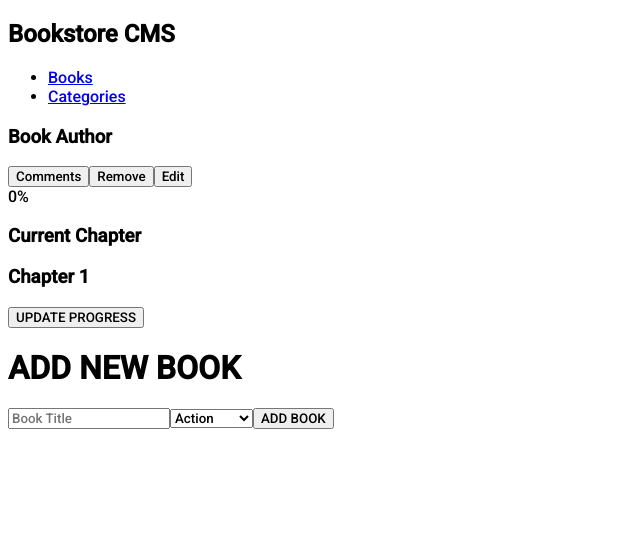
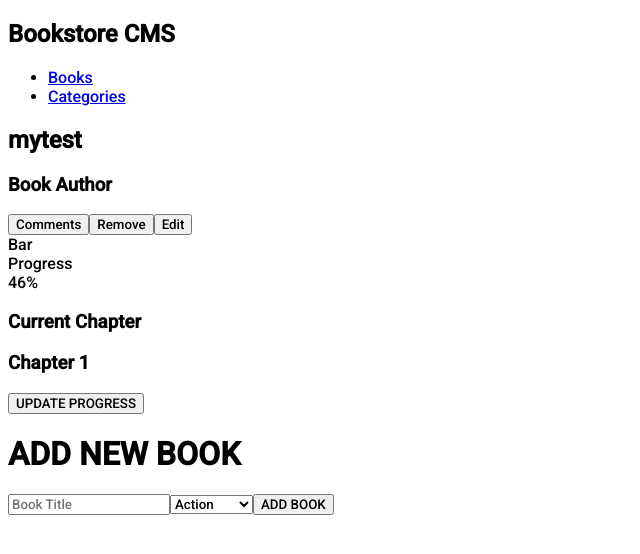
Before and after one commit to dgsierra/Bookstore-React-Redux, a React (Create React App) app: page / in a window 1280 px wide. Shown: the top 554 px of the page, without its empty margins (0-640 px from the left). Built offline with nearby package versions, Linux system fonts and the light colour scheme.

Commit message:
Add maping for books in BookList

```diff
--- a/src/components/Books.js
+++ b/src/components/Books.js
@@ -1,13 +1,32 @@
-import React from 'react';
+import React, { useState, useEffect } from 'react';
 import { useSelector } from 'react-redux';
-import BookForm from './BooksForm';
 
 export default function BooksList() {
   const { bookName, gender } = useSelector((state) => state.books);
+  const [stateBooks, addBook] = useState([]);
+  const bookProgress = Math.floor(Math.random() * 100);
+  const newBook = [...stateBooks, {
+    gender,
+    author: '',
+    bookName,
+    currentChapter: '1',
+    chapterName: '',
+    progress: bookProgress,
+    token: '',
+  }];
+  useEffect(() => {
+    console.log('useEffect');
+    addBook(newBook);
+  }, [bookName, gender]);
+
+  console.log(stateBooks);
   return (
-    <div>
-      <h3 className="book-category">{gender}</h3>
-      <h2 className="book-title">{bookName}</h2>
+    stateBooks.map((data) => {
+      console.log(data);
+      return (
+        <div key={Math.random() * 10000}>
+          <h3 className="book-category">{data.gender}</h3>
+          <h2 className="book-title">{data.bookName}</h2>
           <h3 className="book-author">Book Author</h3>
           <div className="book-buttons">
             <button type="button" className="book-button">Comments</button>
@@ -15,17 +34,21 @@ export default function BooksList() {
             <button type="button" className="book-button">Edit</button>
           </div>
           <div className="book-progress">
-        <div className="book-progress-bar">
-          <div className="book-progress-bar-fill" />
+            <div className="book-progress-bar">Bar</div>
+            <div className="book-progress-bar-fill">Progress</div>
+            <div className="book-progress-percentage">
+              {data.progress}
+              %
             </div>
-        <div className="book-progress-percentage"> 0%</div>
           </div>
           <div className="book-chapter">
             <h3 className="book-chapter-title">Current Chapter</h3>
             <h3 className="book-chapter-number">Chapter 1</h3>
             <button type="button" className="book-button">UPDATE PROGRESS</button>
           </div>
-      <BookForm />
+
         </div>
       );
+    })
+  );
 }
--- a/src/components/BooksForm.js
+++ b/src/components/BooksForm.js
@@ -1,11 +1,12 @@
 import React from 'react';
-import { useSelector, useDispatch } from 'react-redux';
+import { useDispatch } from 'react-redux';
 import { setBook } from '../redux/books/books';
 
 export default function BookForm() {
   const dispatch = useDispatch();
-  const submitHandler = (e) => {
+  function submitHandler(e) {
     e.preventDefault();
+    console.log('submit');
     dispatch(setBook(
       {
         gender: e.target.children[1].value,
@@ -16,14 +17,11 @@ export default function BookForm() {
         token: '',
       },
     ));
-  };
-  const { bookName, gender } = useSelector((state) => state.books);
+  }
   return (
     <div>
       <h1>
         ADD NEW BOOK
-        {bookName}
-        {gender}
       </h1>
       <form onSubmit={submitHandler}>
         <input type="text" name="book-title" placeholder="Book Title" />
--- a/src/components/Navbar.js
+++ b/src/components/Navbar.js
@@ -2,6 +2,7 @@ import React from 'react';
 import { Link, Route, Routes } from 'react-router-dom';
 import BooksList from './Books';
 import Categories from './Categories';
+import BookForm from './BooksForm';
 
 export default function Navbar() {
   return (
@@ -15,7 +16,15 @@ export default function Navbar() {
       </nav>
 
       <Routes>
-        <Route path="/" element={<BooksList />} />
+        <Route
+          path="/"
+          element={(
+            <div>
+              <BooksList />
+              <BookForm />
+            </div>
+        )}
+        />
         <Route path="/categories" element={<Categories />} />
       </Routes>
     </>
--- a/src/redux/books/books.js
+++ b/src/redux/books/books.js
@@ -5,9 +5,10 @@ import { produce } from 'immer';
 const initialState = {
   gender: '',
   author: '',
-  bookName: '',
+  bookName: 'mytest',
   currentChapter: '1',
   chapterName: '',
+  progress: 0,
   token: '',
 };
 
@@ -21,6 +22,7 @@ export const booksSlice = createSlice({
       draft.bookName = action.payload.bookName;
       draft.currentChapter = action.payload.currentChapter;
       draft.chapterName = action.payload.chapterName;
+      draft.progress = action.payload.progress;
       draft.token = action.payload.token;
     }),
     unsetBook(state) {
@@ -30,6 +32,7 @@ export const booksSlice = createSlice({
         draft.bookName = '';
         draft.currentChapter = '1';
         draft.chapterName = '';
+        draft.progress = '';
         draft.token = '';
       });
     },
```
Lines whose indentation alone changed are shown as unchanged.
